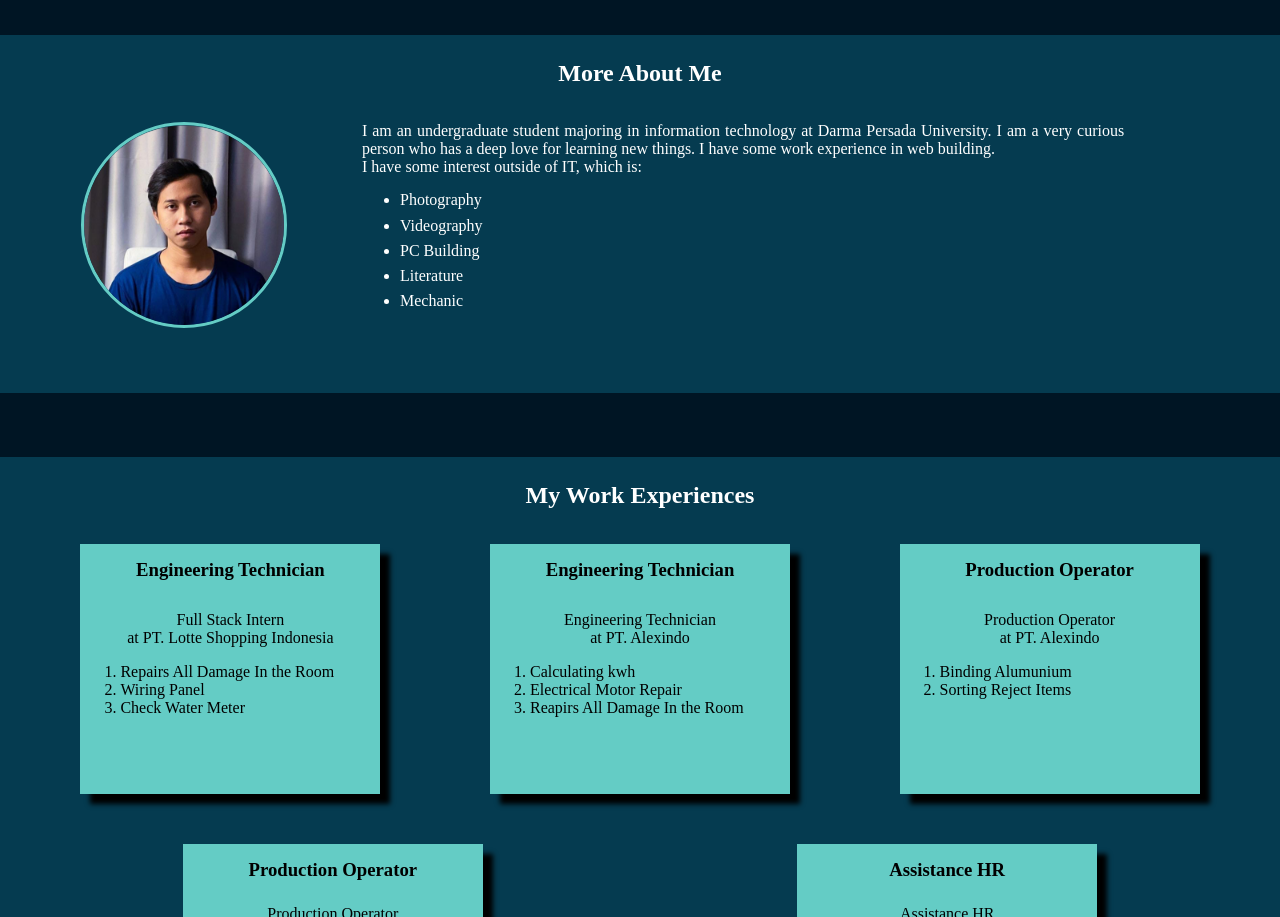
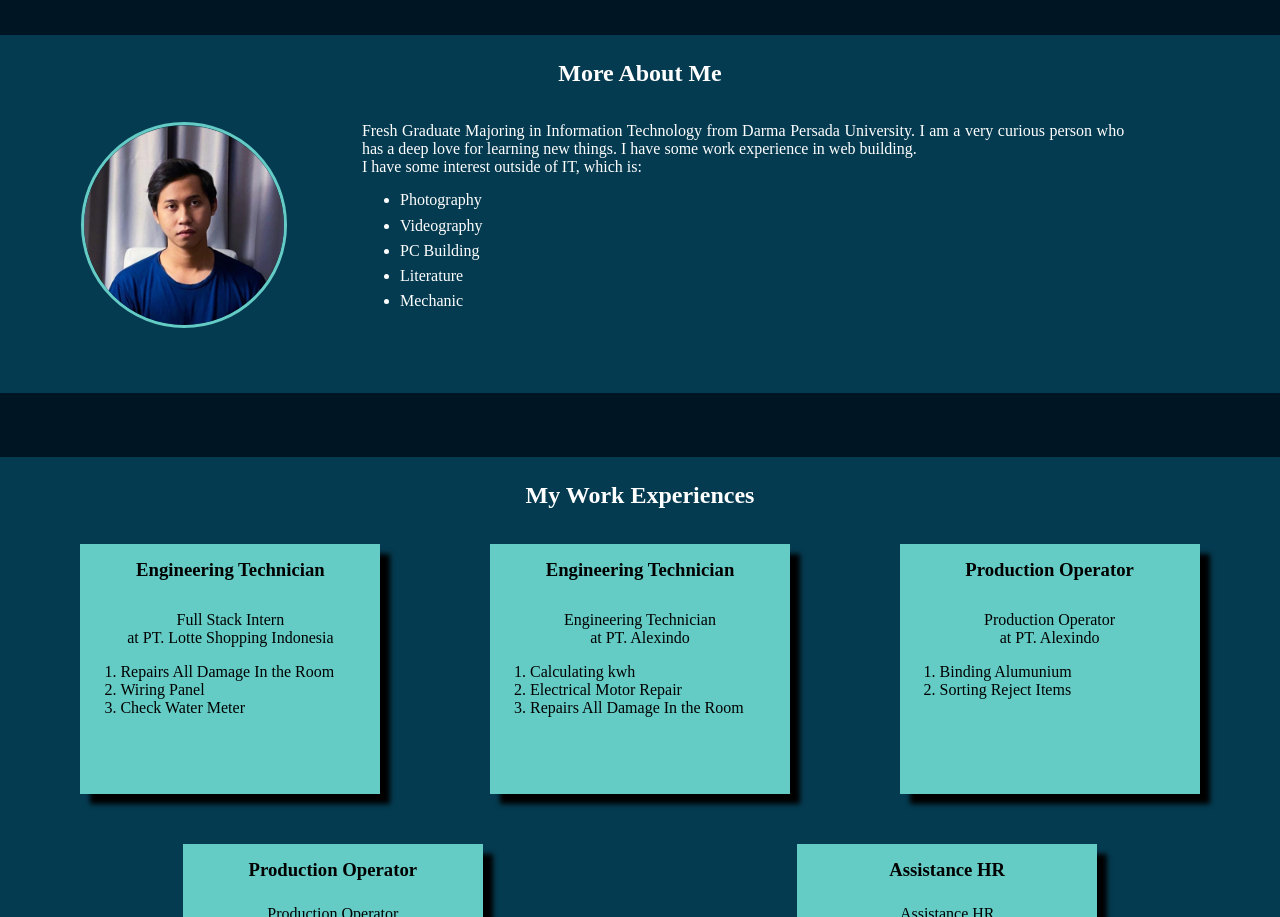
Before and after one commit to KingCrezz/kingcrezz.github.io, a plain HTML site: page index.html in a window 1280 px wide. Shown: the part 520-1437 px from the top of the page. Drawn offline with Linux system fonts and the light colour scheme.

Commit message:
Update index.html

```diff
--- a/index.html
+++ b/index.html
@@ -40,7 +40,7 @@ html {
           </div>
           <div>
             <article>
-              I am an undergraduate student majoring in information technology at Darma Persada University.
+              Fresh Graduate Majoring in Information Technology from Darma Persada University.
               I am a very curious person who has a deep love for learning new things. I have some work experience in web building.
             </article>
             <article>
@@ -83,7 +83,7 @@ html {
               <ol style="text-align: left;">
                 <li>Calculating kwh</li>
                 <li>Electrical Motor Repair</li>
-                <li>Reapirs All Damage In the Room</li>
+                <li>Repairs All Damage In the Room</li>
               </ol>
             </article>
           </div>
```
